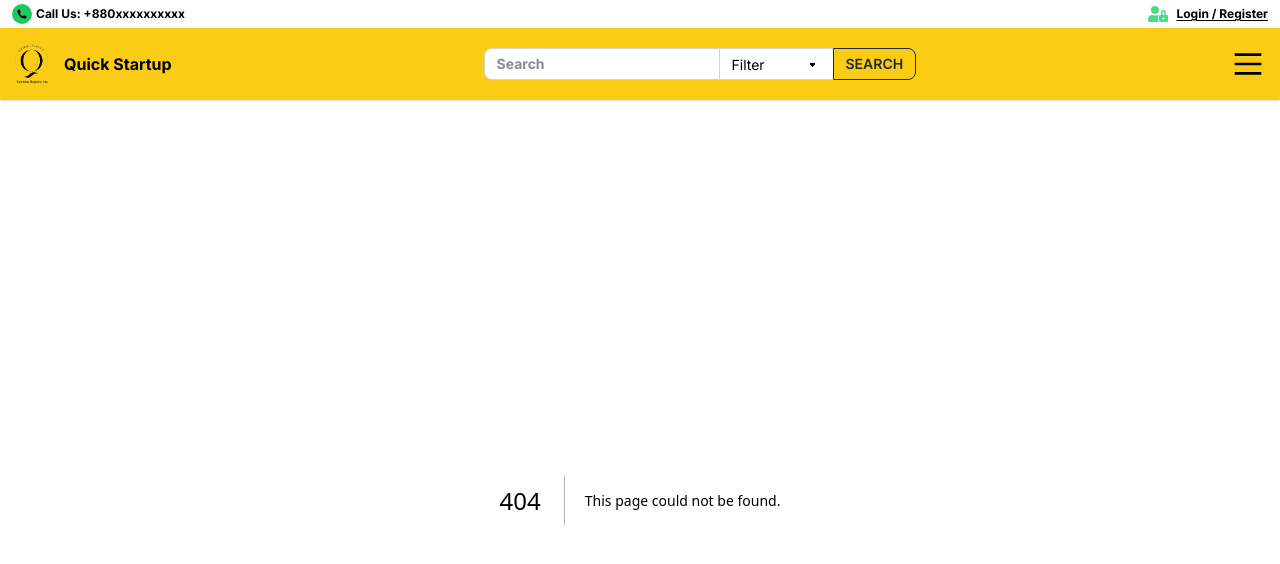
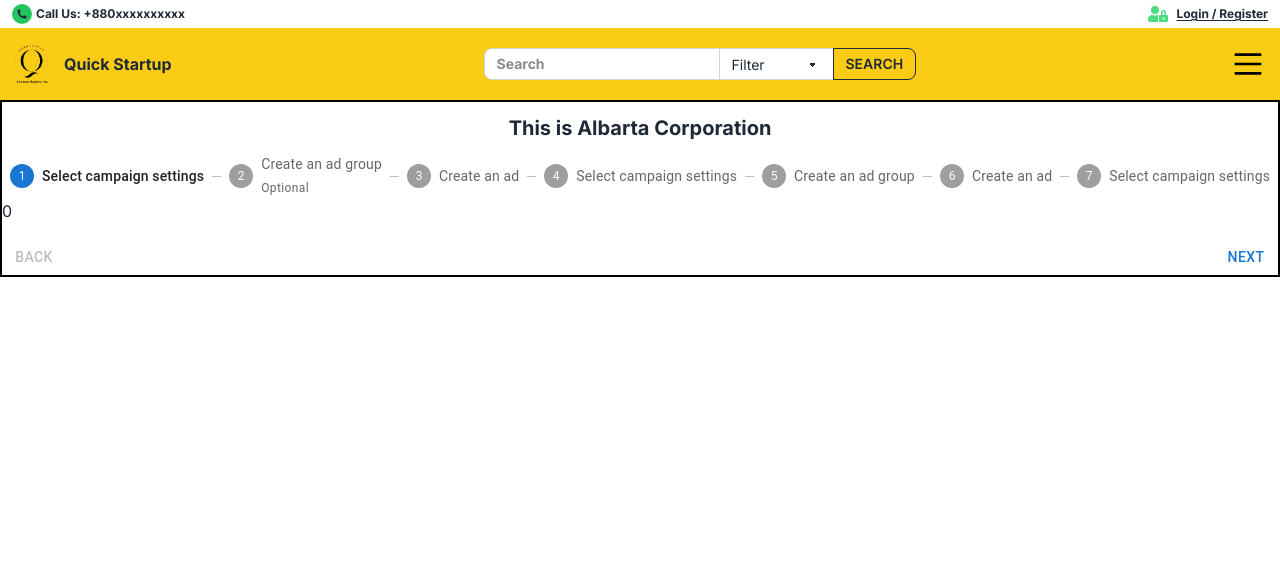
Before and after one commit to Mohammad-Nafis-Abdullah/project-canada-client-side, a Next.js app: page /incorporate/standard-corporation/alberta-corporation in a window 1280 px wide. Before the commit this address had no page. Shown: the top 564 px of the page. Built offline with nearby package versions, Linux system fonts and the light colour scheme.

Commit message:
mui added in the application and steeper added for form container

```diff
--- a/package.json
+++ b/package.json
@@ -9,6 +9,9 @@
     "lint": "next lint"
   },
   "dependencies": {
+    "@emotion/react": "^11.11.1",
+    "@emotion/styled": "^11.11.0",
+    "@mui/material": "^5.14.17",
     "next": "14.0.1",
     "react": "^18",
     "react-dom": "^18",
--- /dev/null
+++ b/src/app/incorporate/standard-corporation/alberta-corporation/FormContainer.tsx
@@ -0,0 +1,147 @@
+"use client"
+
+import * as React from 'react';
+import Box from '@mui/material/Box';
+import Stepper from '@mui/material/Stepper';
+import Step from '@mui/material/Step';
+import StepLabel from '@mui/material/StepLabel';
+import Button from '@mui/material/Button';
+import Typography from '@mui/material/Typography';
+
+const steps = ['Select campaign settings', 'Create an ad group', 'Create an ad','Select campaign settings', 'Create an ad group', 'Create an ad','Select campaign settings'];
+
+export default function FormContainer() {
+  const [activeStep, setActiveStep] = React.useState(0);
+  const [skipped, setSkipped] = React.useState(new Set<number>());
+
+  const isStepOptional = (step: number) => {
+    return step === 1;
+  };
+
+  const isStepSkipped = (step: number) => {
+    return skipped.has(step);
+  };
+
+  const handleNext = () => {
+    let newSkipped = skipped;
+    if (isStepSkipped(activeStep)) {
+      newSkipped = new Set(newSkipped.values());
+      newSkipped.delete(activeStep);
+    }
+
+    setActiveStep((prevActiveStep) => prevActiveStep + 1);
+    setSkipped(newSkipped);
+  };
+
+  const handleBack = () => {
+    setActiveStep((prevActiveStep) => prevActiveStep - 1);
+  };
+
+  const handleSkip = () => {
+    if (!isStepOptional(activeStep)) {
+      // You probably want to guard against something like this,
+      // it should never occur unless someone's actively trying to break something.
+      throw new Error("You can't skip a step that isn't optional.");
+    }
+
+    setActiveStep((prevActiveStep) => prevActiveStep + 1);
+    setSkipped((prevSkipped) => {
+      const newSkipped = new Set(prevSkipped.values());
+      newSkipped.add(activeStep);
+      return newSkipped;
+    });
+  };
+
+  const handleReset = () => {
+    setActiveStep(0);
+  };
+
+  return (
+    <Box sx={{ width: '100%' }}>
+      <Stepper activeStep={activeStep}>
+        {steps.map((label, index) => {
+          const stepProps: { completed?: boolean } = {};
+          const labelProps: {
+            optional?: React.ReactNode;
+          } = {};
+          if (isStepOptional(index)) {
+            labelProps.optional = (
+              <Typography variant="caption">Optional</Typography>
+            );
+          }
+          if (isStepSkipped(index)) {
+            stepProps.completed = false;
+          }
+          return (
+            <Step key={label} {...stepProps}>
+              <StepLabel {...labelProps}>{label}</StepLabel>
+            </Step>
+          );
+        })}
+      </Stepper>
+      {activeStep === steps.length ? (
+        <React.Fragment>
+          <Typography sx={{ mt: 2, mb: 1 }}>
+            All steps completed - you&apos;re finished
+          </Typography>
+          {/* <Box sx={{ display: 'flex', flexDirection: 'row', pt: 2 }}>
+            <Box sx={{ flex: '1 1 auto' }} />
+            <Button onClick={handleReset}>Reset</Button>
+          </Box> */}
+        </React.Fragment>
+      ) : (
+        <React.Fragment>
+          {/* <Typography sx={{ mt: 2, mb: 1 }}>Step {activeStep + 1}</Typography> */}
+          {
+            (()=> {
+                switch (activeStep+1) {
+                  case 1:
+                    return <h1>{activeStep}</h1>
+
+                  case 2:
+                    return <h1>{activeStep}</h1>
+
+                  case 3:
+                    return <h1>{activeStep}</h1>
+
+                  case 4:
+                    return <h1>{activeStep}</h1>
+
+                  case 5:
+                    return <h1>{activeStep}</h1>
+
+                  case 6:
+                    return <h1>{activeStep}</h1>
+
+                  case 7:
+                    return <h1>{activeStep}</h1>
+
+                  default:
+                    return;
+                }
+            })()
+          }
+          <Box sx={{ display: 'flex', flexDirection: 'row', pt: 2 }}>
+            <Button
+              color="inherit"
+              disabled={activeStep === 0}
+              onClick={handleBack}
+              sx={{ mr: 1 }}
+            >
+              Back
+            </Button>
+            <Box sx={{ flex: '1 1 auto' }} />
+            {/* {isStepOptional(activeStep) && (
+              <Button color="inherit" onClick={handleSkip} sx={{ mr: 1 }}>
+                Skip
+              </Button>
+            )} */}
+            <Button onClick={handleNext}>
+              {activeStep === steps.length - 1 ? 'Finish' : 'Next'}
+            </Button>
+          </Box>
+        </React.Fragment>
+      )}
+    </Box>
+  );
+}
--- /dev/null
+++ b/src/app/incorporate/standard-corporation/alberta-corporation/page.tsx
@@ -0,0 +1,8 @@
+import FormContainer from "./FormContainer";
+
+export default function AlbartaCorporation({}) {
+    return <div className="bdr max-w-7xl mx-auto">
+        <h1 className="text-center text-xl font-bold py-3">This is Albarta Corporation</h1>
+        <FormContainer />
+    </div>;
+}
--- a/src/app/page.tsx
+++ b/src/app/page.tsx
@@ -1,7 +1,5 @@
 // import Image from 'next/image'
 
 export default function Home() {
-    return (
-        <div className="">this is home ....</div>
-    );
+    return <div className="">this is home ....</div>;
 }
--- a/src/components/Navbar/data.ts
+++ b/src/components/Navbar/data.ts
@@ -17,57 +17,57 @@ export const Navbar_data: NAVBAR_SCHEMA = [
                 children: [
                     {
                         name: "Ontario Corporation",
-                        url: "ontario-corporation",
+                        url: "incorporate/standard-corporation/ontario-corporation",
                         children: [],
                     },
                     {
                         name: "BC Corporation",
-                        url: "bc-corporation",
+                        url: "incorporate/standard-corporation/bc-corporation",
                         children: [],
                     },
                     {
                         name: "Alberta Corporation",
-                        url: "alberta-corporation",
+                        url: "incorporate/standard-corporation/alberta-corporation",
                         children: [],
                     },
                     {
                         name: "Federal Corporation",
-                        url: "federal-corporation",
+                        url: "incorporate/standard-corporation/federal-corporation",
                         children: [],
                     },
                     {
                         name: "Quebec Corporation",
-                        url: "quebec-corporation",
+                        url: "incorporate/standard-corporation/quebec-corporation",
                         children: [],
                     },
                     {
                         name: "SK Corporation",
-                        url: "sk-corporation",
+                        url: "incorporate/standard-corporation/sk-corporation",
                         children: [],
                     },
                     {
                         name: "NB Corporation",
-                        url: "nb-corporation",
+                        url: "incorporate/standard-corporation/nb-corporation",
                         children: [],
                     },
                     {
                         name: "Manitoba Corporation",
-                        url: "manitoba-corporation",
+                        url: "incorporate/standard-corporation/manitoba-corporation",
                         children: [],
                     },
                     {
                         name: "NL Corporation",
-                        url: "nl-corporation",
+                        url: "incorporate/standard-corporation/nl-corporation",
                         children: [],
                     },
                     {
                         name: "NS Corporation",
-                        url: "ns-corporation",
+                        url: "incorporate/standard-corporation/ns-corporation",
                         children: [],
                     },
                     {
                         name: "PEI Corporation",
-                        url: "pei-corporation",
+                        url: "incorporate/standard-corporation/pei-corporation",
                         children: [],
                     },
                 ],
```
Also changed, not shown: 1 other file (tests, documents, lock files or other folders).
